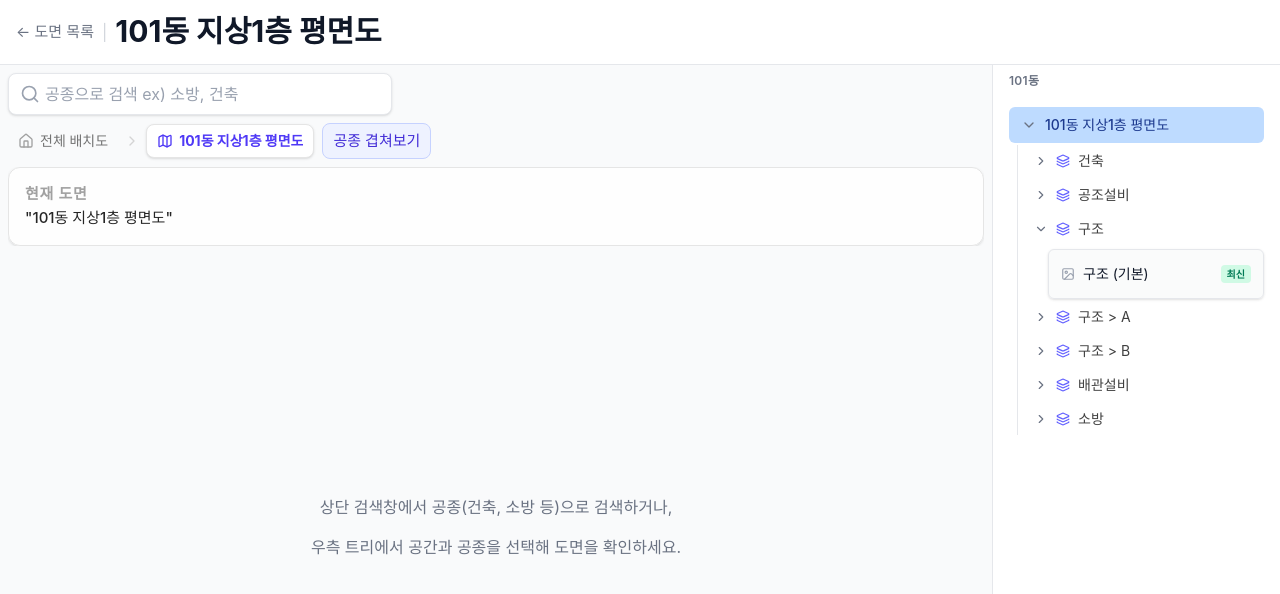
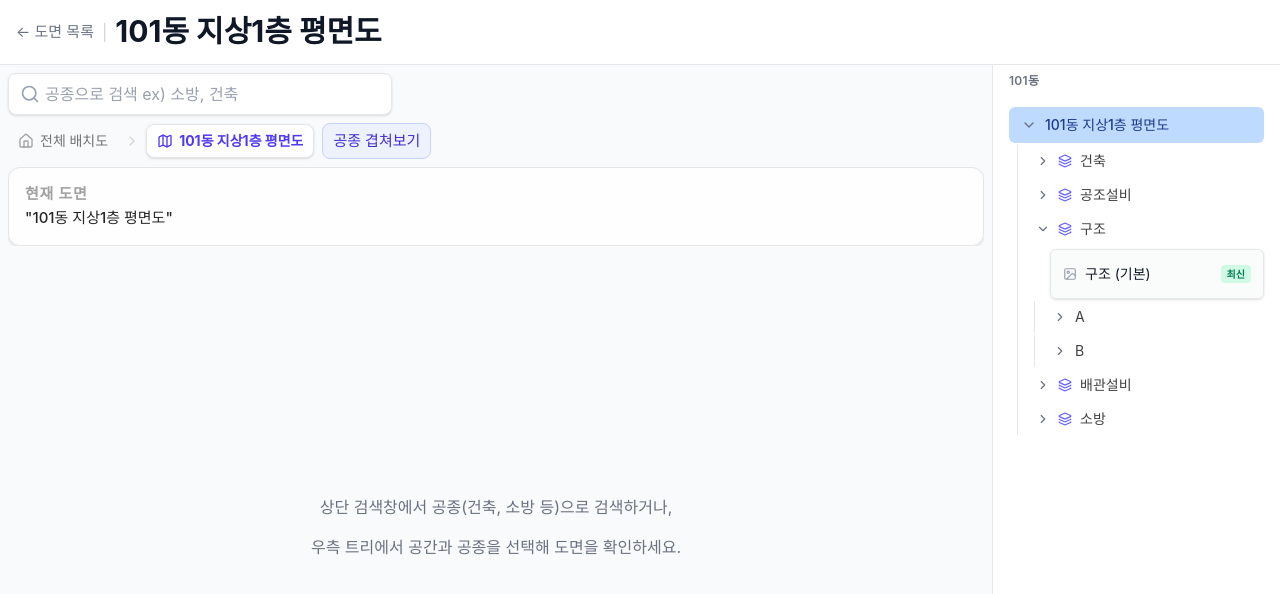
Before and after one commit to seong5/TimworkAssignment, a React (Vite) app: page /drawing/101building in a window 1280 px wide. Both pictures are taken after a click on the button "구조". Shown: the top 594 px of the page. Built offline with nearby package versions, Linux system fonts and the light colour scheme.

Commit message:
구조 공종 트리 수정

```diff
--- a/src/entities/project/lib/normalizedDrawings.ts
+++ b/src/entities/project/lib/normalizedDrawings.ts
@@ -182,6 +182,8 @@ export interface DrawingDisciplineGroup {
   disciplineKey: string
   label: string
   entries: DrawingImageEntry[]
+  /** 구조.A, 구조.B 등 부모 하위 항목 (라벨은 A, B로 단축) */
+  subGroups?: DrawingDisciplineGroup[]
 }
 
 export function getImageEntriesGroupedByDiscipline(
@@ -195,12 +197,48 @@ export function getImageEntriesGroupedByDiscipline(
     list.push(e)
     byKey.set(e.disciplineKey, list)
   }
+
+  const byDrawing = data.disciplineRevisions[drawingId]
+  if (!byDrawing) return []
+
+  const allKeys = Object.keys(byDrawing)
+  const regionKeys = allKeys.filter((k) => k.includes('.'))
+  const parentToChildren = new Map<string, string[]>()
+  for (const rk of regionKeys) {
+    const dot = rk.indexOf('.')
+    if (dot <= 0) continue
+    const parent = rk.slice(0, dot)
+    if (!parentToChildren.has(parent)) parentToChildren.set(parent, [])
+    parentToChildren.get(parent)!.push(rk)
+  }
+
   const result: DrawingDisciplineGroup[] = []
-  for (const [disciplineKey, list] of byKey.entries()) {
-    const dispEntry = getEntry(data, drawingId, disciplineKey)
-    const label = dispEntry?.displayName ?? disciplineKey
-    result.push({ disciplineKey, label, entries: list })
+
+  for (const key of allKeys) {
+    if (key.includes('.')) continue
+    const list = byKey.get(key) ?? []
+    const dispEntry = getEntry(data, drawingId, key)
+    const label = dispEntry?.displayName ?? key
+
+    const childKeys = parentToChildren.get(key)
+    let subGroups: DrawingDisciplineGroup[] | undefined
+    if (childKeys && childKeys.length > 0) {
+      subGroups = childKeys
+        .sort((a, b) => a.localeCompare(b))
+        .map((ck) => {
+          const childList = byKey.get(ck) ?? []
+          const childDisp = getEntry(data, drawingId, ck)
+          const fullLabel = childDisp?.displayName ?? ck
+          const shortLabel = fullLabel.includes(' > ') ? fullLabel.split(' > ').pop() ?? fullLabel : ck.split('.').pop() ?? ck
+          return { disciplineKey: ck, label: shortLabel, entries: childList }
+        })
+        .filter((sg) => sg.entries.length > 0)
+      if (subGroups.length === 0) subGroups = undefined
+    }
+
+    result.push({ disciplineKey: key, label, entries: list, subGroups })
   }
+
   return result.sort((a, b) => a.label.localeCompare(b.label))
 }
 
--- a/src/features/drawing-explorer/ui/SpaceTree.tsx
+++ b/src/features/drawing-explorer/ui/SpaceTree.tsx
@@ -91,8 +91,18 @@ export function SpaceTree({
     if (selectedDrawingId) {
       setExpandedDrawingId(selectedDrawingId)
       if (selectedDisciplineKey) {
-        const nodeKey = disciplineNodeKey(selectedDrawingId, selectedDisciplineKey)
-        setExpandedDisciplineKeys((prev) => new Set(prev).add(nodeKey))
+        setExpandedDisciplineKeys((prev) => {
+          const next = new Set(prev).add(
+            disciplineNodeKey(selectedDrawingId, selectedDisciplineKey),
+          )
+          const dot = selectedDisciplineKey.indexOf('.')
+          if (dot > 0) {
+            next.add(
+              disciplineNodeKey(selectedDrawingId, selectedDisciplineKey.slice(0, dot)),
+            )
+          }
+          return next
+        })
       }
     }
   }, [selectedDrawingId, selectedDisciplineKey])
@@ -116,12 +126,15 @@ export function SpaceTree({
   const renderDisciplineLevel = (drawingId: string) => {
     const groups = disciplinesByDrawingId[drawingId] ?? []
     return (
-      <div className="ml-1 flex flex-col gap-0.5 border-l border-gray-200 pl-1.5 sm:ml-2">
+      <div className="ml-1 flex flex-col gap-0.5 border-l border-gray-200 pl-1.5 sm:ml-2 sm:pl-2">
         {groups.map((group) => {
           const nodeKey = disciplineNodeKey(drawingId, group.disciplineKey)
           const isExpanded = expandedDisciplineKeys.has(nodeKey)
           const isDisciplineSelected =
             selectedDrawingId === drawingId && selectedDisciplineKey === group.disciplineKey
+          const hasSubGroups = group.subGroups && group.subGroups.length > 0
+          const hasEntries = group.entries.length > 0
+
           return (
             <div key={group.disciplineKey} className="flex flex-col gap-0.5">
               <button
@@ -141,7 +154,9 @@ export function SpaceTree({
                 <Layers className="h-3 w-3 shrink-0 text-indigo-500 sm:h-3.5 sm:w-3.5" />
                 <span className="min-w-0 flex-1 truncate text-neutral-700">{group.label}</span>
               </button>
-              {isExpanded && group.entries.length > 0 && (
+              {isExpanded && (
+                <>
+                  {hasEntries && (
                     <RevisionList
                       drawingId={drawingId}
                       disciplineKey={group.disciplineKey}
@@ -150,6 +165,45 @@ export function SpaceTree({
                       selectedRevisionVersion={selectedRevisionVersion}
                       onSelectImage={onSelectImage}
                     />
+                  )}
+                  {hasSubGroups &&
+                    group.subGroups!.map((sub) => {
+                      const subNodeKey = disciplineNodeKey(drawingId, sub.disciplineKey)
+                      const isSubExpanded = expandedDisciplineKeys.has(subNodeKey)
+                      const isSubSelected =
+                        selectedDrawingId === drawingId && selectedDisciplineKey === sub.disciplineKey
+                      return (
+                        <div key={sub.disciplineKey} className="ml-1 flex flex-col gap-0.5 border-l border-gray-200 pl-1.5 sm:ml-2 sm:pl-2">
+                          <button
+                            type="button"
+                            onClick={() => handleDisciplineClick(drawingId, sub.disciplineKey)}
+                            className={`flex items-center gap-1.5 rounded-md px-2 py-1.5 text-left text-xs transition-colors sm:gap-2 sm:px-2.5 sm:text-sm ${
+                              isSubSelected ? 'bg-blue-200 text-blue-900 font-semibold' : 'hover:bg-gray-100'
+                            }`}
+                          >
+                            <span className="shrink-0 text-gray-500" aria-hidden>
+                              {isSubExpanded ? (
+                                <ChevronDown className="h-3 w-3 sm:h-3.5 sm:w-3.5" />
+                              ) : (
+                                <ChevronRight className="h-3 w-3 sm:h-3.5 sm:w-3.5" />
+                              )}
+                            </span>
+                            <span className="min-w-0 flex-1 truncate text-neutral-700">{sub.label}</span>
+                          </button>
+                          {isSubExpanded && sub.entries.length > 0 && (
+                            <RevisionList
+                              drawingId={drawingId}
+                              disciplineKey={sub.disciplineKey}
+                              entries={sub.entries}
+                              selectedDisciplineKey={selectedDisciplineKey}
+                              selectedRevisionVersion={selectedRevisionVersion}
+                              onSelectImage={onSelectImage}
+                            />
+                          )}
+                        </div>
+                      )
+                    })}
+                </>
               )}
             </div>
           )
```
Lines whose indentation alone changed are shown as unchanged.
